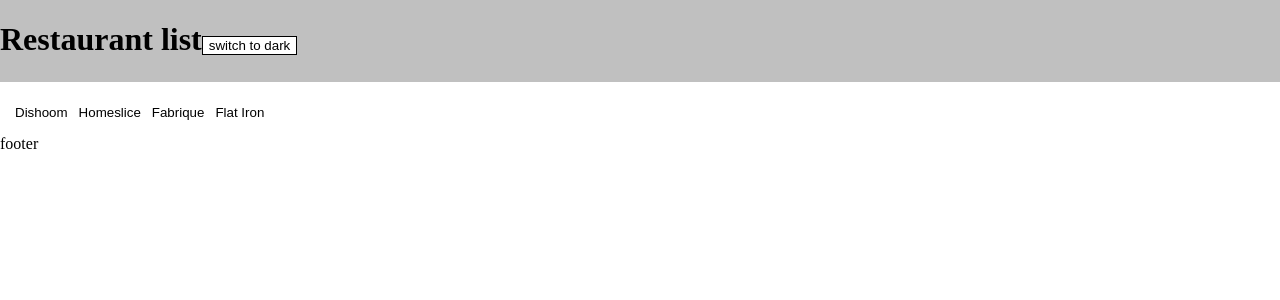
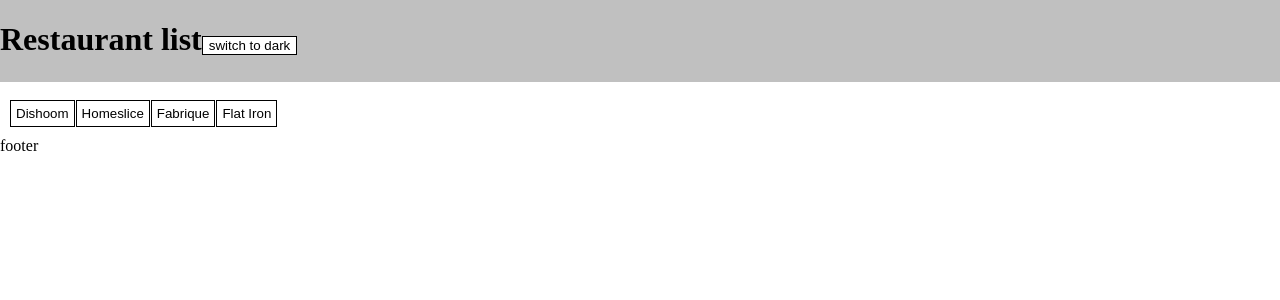
Before and after one commit to soxvox/soxvoxlearnreact, a React (Vite) app: page / in a window 1280 px wide. Shown: the top 300 px of the page. Built offline with nearby package versions, Linux system fonts and the light colour scheme.

Commit message:
HW-6 theme

```diff
--- a/src/components/Tabs/tab-list-item.module.css
+++ b/src/components/Tabs/tab-list-item.module.css
@@ -1,7 +1,4 @@
 .tabListItem {
   padding: 5px;
   margin-right: 1px;
-  border: 1px solid black;
-  border: none;
-  background-color: transparent;
 }
```
